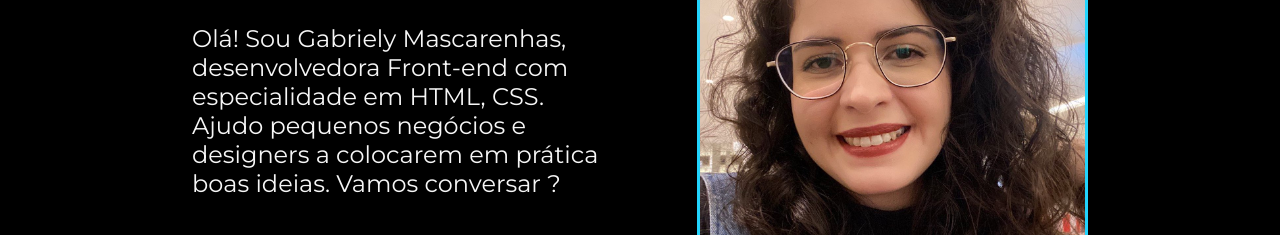
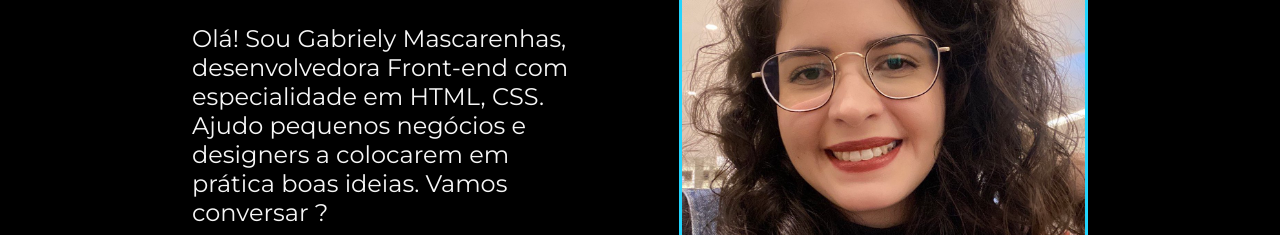
Before and after one commit to gabrielymascarenhas/apresentacao, a plain HTML site: page index.html in a window 1280 px wide. Shown: the part 360-595 px from the top of the page. Drawn offline with nearby package versions, Linux system fonts and the light colour scheme.

Commit message:
Update style.css

```diff
--- a/styles/style.css
+++ b/styles/style.css
@@ -106,7 +106,7 @@ body {
 }
 
 .apresentacao__imagem {
-    width: 43%;
+    width: 45%;
     border: 0.22rem solid var(--cor-terciara); /* BORDA */
     object-fit: cover;
   }
```
